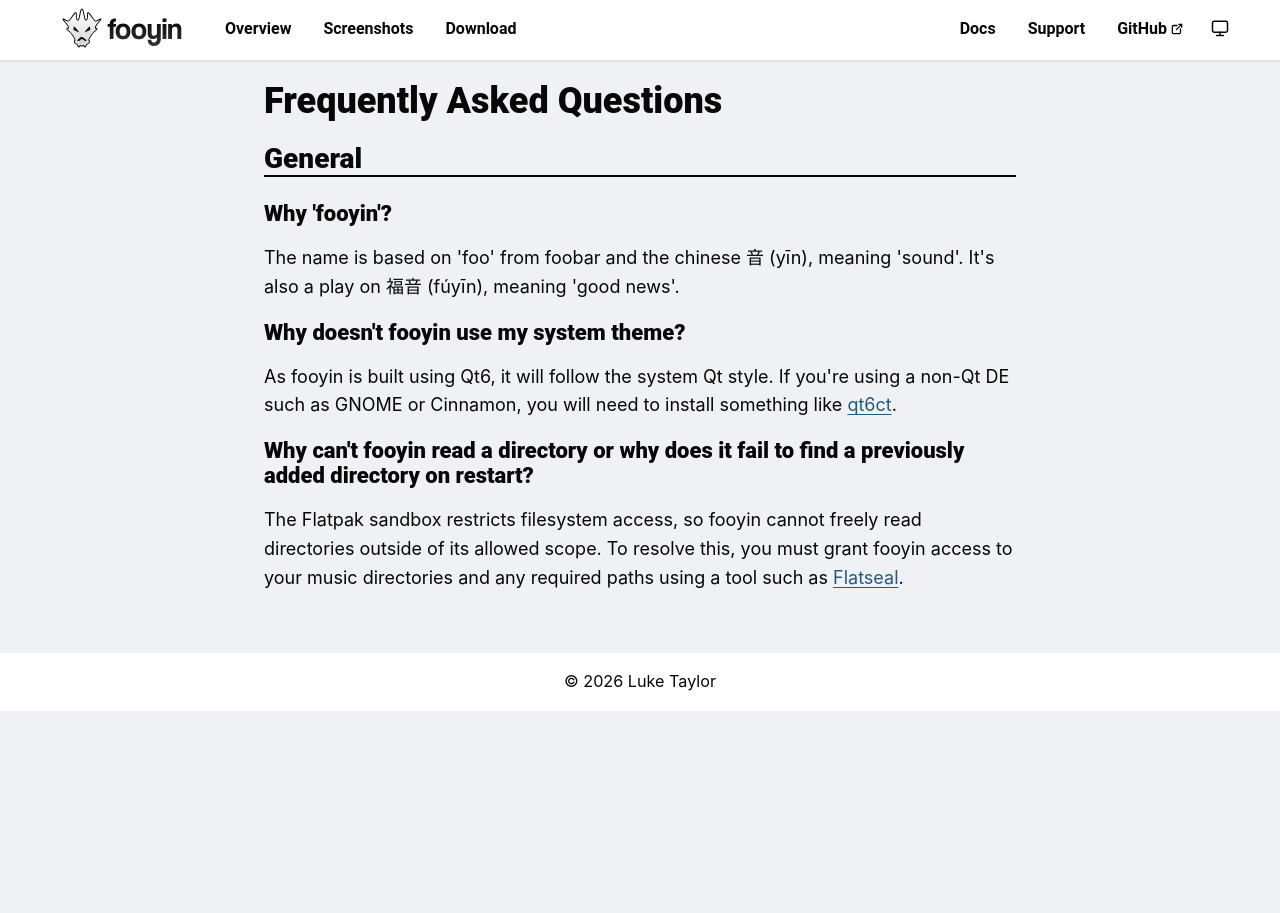
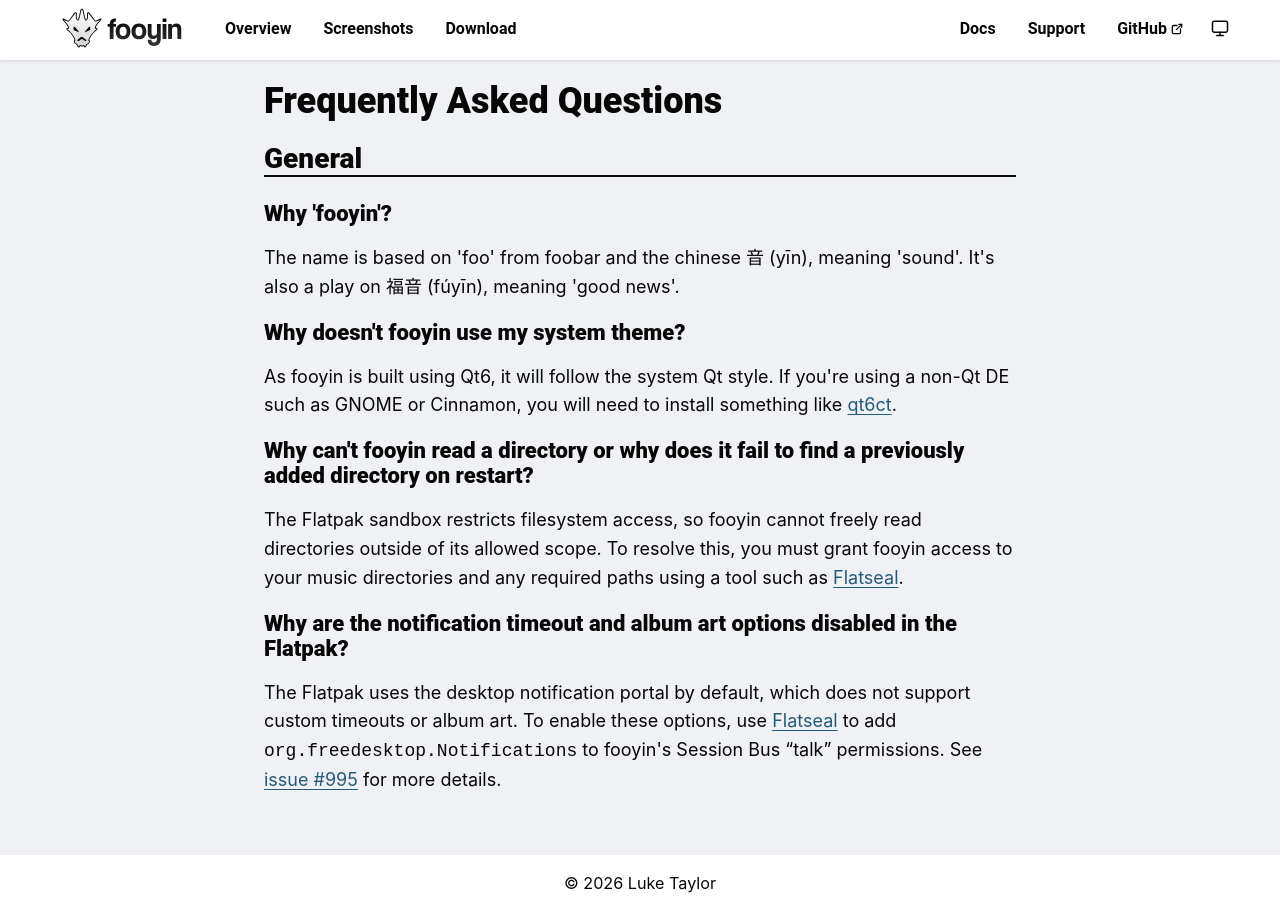
Before and after one commit to fooyin/fooyin.org, a Jekyll site: the page built from pages/faq.html, in a window 1280 px wide. Built offline with Jekyll 4.4.1, drawn with Linux system fonts in a browser that asks for light colours.

Commit message:
Add Flatpak notification FAQ

```diff
--- a/_data/faq.yml
+++ b/_data/faq.yml
@@ -13,3 +13,11 @@
         The Flatpak sandbox restricts filesystem access, so fooyin cannot freely read directories outside of its allowed scope.
         To resolve this, you must grant fooyin access to your music directories and any required paths using a tool such as
         <a href='https://flathub.org/apps/com.github.tchx84.Flatseal' target='_blank' rel='noopener noreferrer'>Flatseal</a>.
+    - question: "Why are the notification timeout and album art options disabled in the Flatpak?"
+      answer: |
+        The Flatpak uses the desktop notification portal by default, which does not support custom timeouts or album art.
+        To enable these options, use
+        <a href='https://flathub.org/apps/com.github.tchx84.Flatseal' target='_blank' rel='noopener noreferrer'>Flatseal</a>
+        to add <code>org.freedesktop.Notifications</code> to fooyin's Session Bus “talk” permissions.
+        See <a href='https://github.com/fooyin/fooyin/issues/995' target='_blank' rel='noopener noreferrer'>issue #995</a>
+        for more details.
```
